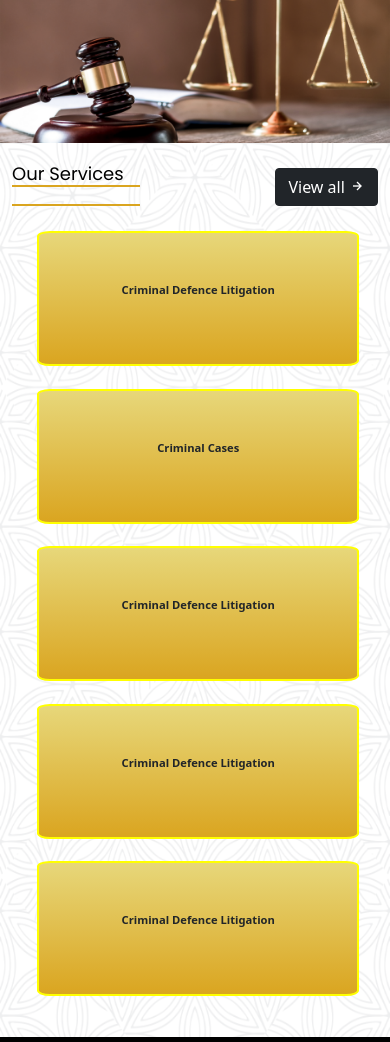
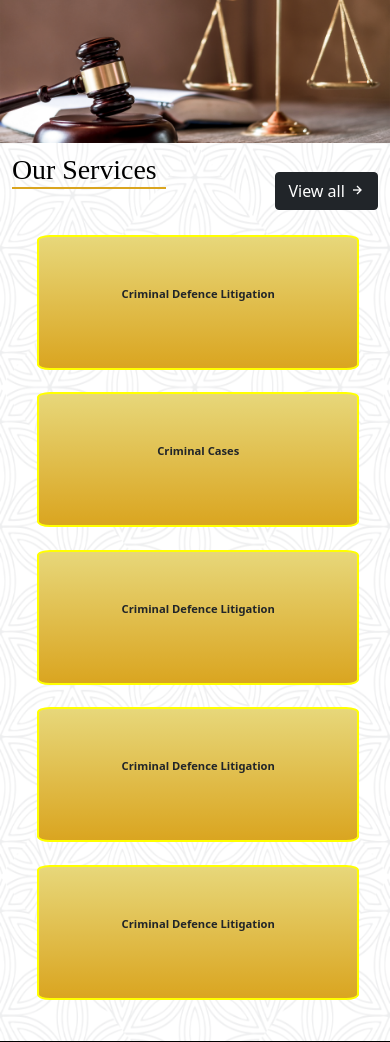
Before and after one commit to AtishKumar98/VBB_LAW_FIRM, a Django app: page / in a window 390 px wide. Shown: the part 78-1120 px from the top of the page. Run offline with Django 4.2, Linux system fonts and the light colour scheme; parts of the project's set-up code (start-up, migrations or seed data) failed here and were passed over; some libraries are stand-ins or nearby versions.

Commit message:
Commit_for_index

```diff
--- a/static/css/index.css
+++ b/static/css/index.css
@@ -48,6 +48,7 @@ body{
 
 .service_heading_main {
   display: flex;
+  padding-top: 1%;
   flex-direction: row;
   justify-content: space-between;
 }
@@ -102,7 +103,6 @@ body{
   width: 20%;
   font-family: 'Poppins', sans-serif;
   font-size: 40%;
-  color: black; margin-top: 4%;  border-bottom: 2px solid goldenrod;
 }
 
 .quote_section {
@@ -373,18 +373,9 @@ body{
   }
 
   .heading_services {
-    width: 35%;
-    font-size: medium !important;
-    font-family: 'Poppins', sans-serif;
+    width: 42%;
+    font-family: 'Times New Roman', Times, serif;
   }
-
-  .heading_services h1 {
-
-    font-size: large;
-  }
-
-
-
   .heading_quote h1{
     font-size: large;
   }
```
